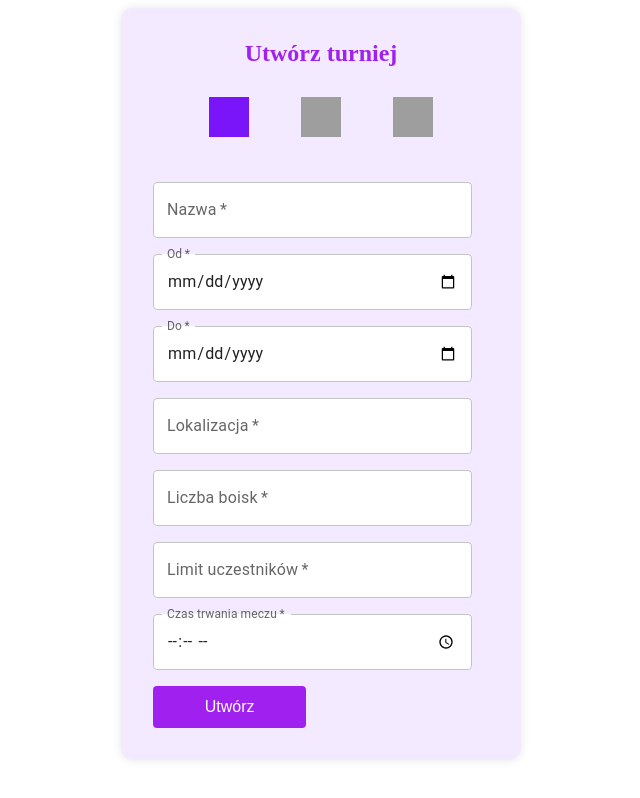
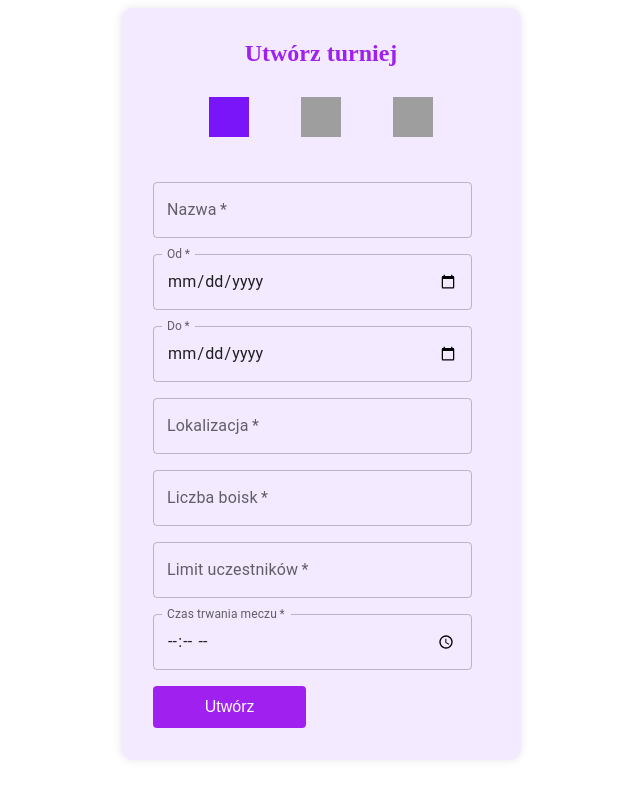
Before and after one commit to pawlowiczf/rock-com, a Next.js app in the folder frontend/: page /CreateTournament in a window 1280 px wide. Shown: the whole page, without its empty margins (319-959 px from the left). Built offline with nearby package versions, Linux system fonts and the light colour scheme; grey boxes are pictures that could not be loaded.

Commit message:
Styling correction

```diff
--- a/frontend/src/pages/CreateTournament.tsx
+++ b/frontend/src/pages/CreateTournament.tsx
@@ -4,12 +4,34 @@ import TennisIcon from "../assets/icons/tennis.svg";
 import PingPongIcon from "../assets/icons/pingpong.svg";
 import BadmintonIcon from "../assets/icons/badminton.svg";
 import TextField from "@mui/material/TextField";
+import z from "zod";
 
 declare global {
     interface Window {
         google: any;
     }
 }
+
+const TournamentSchema = z.object({
+    typeId: z.number(),
+    name: z.string().min(1, "Nazwa jest wymagana"),
+    fromDate: z.string().min(1, "Data rozpoczęcia jest wymagana"),
+    toDate: z.string().min(1, "Data zakończenia jest wymagana"),
+    location: z.string().min(1, "Lokalizacja jest wymagana"),
+    courts: z.string().refine(val => !isNaN(Number(val)) && Number(val) > 0, {
+        message: "Liczba boisk musi być większa od 0",
+    }),
+    participants: z.string().refine(val => !isNaN(Number(val)) && Number(val) > 0, {
+        message: "Limit uczestników musi być większy od 0",
+    }),
+    matchTime: z.string().min(1, "Czas trwania meczu jest wymagany"),
+    streetAddress: z.string().optional(),
+    city: z.string().optional(),
+    postalCode: z.string().optional(),
+}).refine((data) => new Date(data.toDate) > new Date(data.fromDate), {
+    message: "Data zakończenia musi być po dacie rozpoczęcia",
+    path: ["toDate"],
+});
 
 const CreateTournament: React.FC = () => {
     const [formData, setFormData] = useState({
@@ -26,6 +48,8 @@ const CreateTournament: React.FC = () => {
         postalCode: ""
     });
 
+    const [errors, setErrors] = useState<Record<string, string>>({});
+
     const handleChange = (e: React.ChangeEvent<HTMLInputElement>) => {
         const { name, value } = e.target;
         setFormData(prev => ({ ...prev, [name]: value }));
@@ -35,8 +59,28 @@ const CreateTournament: React.FC = () => {
         setFormData(prev => ({ ...prev, typeId: discipline }));
     };
 
+    const validateForm = () => {
+        try {
+            TournamentSchema.parse(formData);
+            setErrors({});
+            return true;
+        } catch (e) {
+            if (e instanceof z.ZodError) {
+                const newErrors: Record<string, string> = {};
+                e.errors.forEach(err => {
+                    const field = err.path[0] as string;
+                    newErrors[field] = err.message;
+                });
+                setErrors(newErrors);
+            }
+            return false;
+        }
+    };
+
     const handleSubmit = async (e: React.FormEvent) => {
         e.preventDefault();
+
+        if (!validateForm()) return;
 
         if (window.google) {
             const geocoder = new window.google.maps.Geocoder();
@@ -45,42 +89,26 @@ const CreateTournament: React.FC = () => {
                 if (status === "OK" && results.length > 0) {
                     const place = results[0];
                     const components = place.address_components;
-                    let city = '';
-                    let postalCode = '';
-                    let streetNumber = '';
-                    let route = '';
+                    let city = '', postalCode = '', streetNumber = '', route = '';
 
                     components.forEach((component: any) => {
                         const types = component.types;
-                        if (types.includes('locality')) {
-                            city = component.long_name;
-                        }
-                        if (types.includes('postal_code')) {
-                            postalCode = component.long_name;
-                        }
-                        if (types.includes('street_number')) {
-                            streetNumber = component.long_name;
-                        }
-                        if (types.includes('route')) {
-                            route = component.long_name;
-                        }
+                        if (types.includes('locality')) city = component.long_name;
+                        if (types.includes('postal_code')) postalCode = component.long_name;
+                        if (types.includes('street_number')) streetNumber = component.long_name;
+                        if (types.includes('route')) route = component.long_name;
                     });
 
                     const streetAddress = `${route} ${streetNumber}`.trim();
 
-                    setFormData(prev => ({
-                        ...prev,
-                        streetAddress,
-                        city,
-                        postalCode
-                    }));
-
-                    submitTournamentData({
+                    const fullData = {
                         ...formData,
                         streetAddress,
                         city,
-                        postalCode
-                    });
+                        postalCode,
+                    };
+
+                    submitTournamentData(fullData);
                 } else {
                     alert("Nie udało się rozpoznać lokalizacji");
                 }
@@ -104,7 +132,6 @@ const CreateTournament: React.FC = () => {
         };
 
         try {
-            console.error("Błąd połączenia", competitionData);
             const response = await fetch("/api/competitions", {
                 method: "POST",
                 headers: {
@@ -114,18 +141,21 @@ const CreateTournament: React.FC = () => {
             });
 
             if (response.ok) {
-                const result = await response.json();
-                console.log("Turniej stworzony", result);
                 alert("Turniej został pomyślnie stworzony!");
             } else {
                 const error = await response.json();
-                console.error("Błąd przy tworzeniu turnieju", error);
+                console.error("Błąd:", error);
                 alert("Wystąpił błąd przy tworzeniu turnieju.");
             }
         } catch (error) {
-            console.error("Błąd połączenia", error);
+            console.error("Błąd połączenia:", error);
             alert("Błąd połączenia z serwerem.");
         }
+    };
+
+    const timeToMinutes = (time: string): number => {
+        const [hours, minutes] = time.split(":").map(Number);
+        return hours * 60 + minutes;
     };
 
     const disciplines = [
@@ -134,24 +164,19 @@ const CreateTournament: React.FC = () => {
         { name: 3, src: BadmintonIcon, alt: "Badminton" },
     ];
 
-    const timeToMinutes = (time: string): number => {
-        const [hours, minutes] = time.split(":").map(Number);
-        return hours * 60 + minutes;
-    };
-
     return (
         <div className="create-tournament-container">
             <div className="create-tournament-window">
                 <h2 className="create-tournament-header">Utwórz turniej</h2>
                 <div className="edit-tournament-scroll-pane">
-
                     <div className="discipline-icons">
                         {disciplines.map(({ name, src, alt }) => (
                             <button
                                 key={name}
                                 type="button"
                                 onClick={() => handleDisciplineSelect(name)}
-                            className={`discipline-icon-button ${formData.typeId === name ? "selected" : ""}`}>
+                                className={`discipline-icon-button ${formData.typeId === name ? "selected" : ""}`}
+                            >
                                 <img src={src} alt={alt} />
                             </button>
                         ))}
@@ -165,6 +190,8 @@ const CreateTournament: React.FC = () => {
                                 name="name"
                                 value={formData.name}
                                 onChange={handleChange}
+                                error={!!errors.name}
+                                helperText={errors.name}
                                 required
                             />
                         </div>
@@ -178,6 +205,8 @@ const CreateTournament: React.FC = () => {
                                 InputLabelProps={{ shrink: true }}
                                 value={formData.fromDate}
                                 onChange={handleChange}
+                                error={!!errors.fromDate}
+                                helperText={errors.fromDate}
                                 required
                             />
                         </div>
@@ -191,6 +220,8 @@ const CreateTournament: React.FC = () => {
                                 InputLabelProps={{ shrink: true }}
                                 value={formData.toDate}
                                 onChange={handleChange}
+                                error={!!errors.toDate}
+                                helperText={errors.toDate}
                                 required
                             />
                         </div>
@@ -202,6 +233,8 @@ const CreateTournament: React.FC = () => {
                                 name="location"
                                 value={formData.location}
                                 onChange={handleChange}
+                                error={!!errors.location}
+                                helperText={errors.location}
                                 required
                             />
                         </div>
@@ -214,6 +247,8 @@ const CreateTournament: React.FC = () => {
                                 name="courts"
                                 value={formData.courts}
                                 onChange={handleChange}
+                                error={!!errors.courts}
+                                helperText={errors.courts}
                                 required
                             />
                         </div>
@@ -226,6 +261,8 @@ const CreateTournament: React.FC = () => {
                                 name="participants"
                                 value={formData.participants}
                                 onChange={handleChange}
+                                error={!!errors.participants}
+                                helperText={errors.participants}
                                 required
                             />
                         </div>
@@ -239,6 +276,8 @@ const CreateTournament: React.FC = () => {
                                 value={formData.matchTime}
                                 onChange={handleChange}
                                 InputLabelProps={{ shrink: true }}
+                                error={!!errors.matchTime}
+                                helperText={errors.matchTime}
                                 required
                             />
                         </div>
--- a/frontend/src/pages/TopBar.tsx
+++ b/frontend/src/pages/TopBar.tsx
@@ -49,7 +49,7 @@ const TopBar: React.FC = () => {
                     <MenuItem onClick={() => handleNavigate('/register/chose-user-type')}>Choose User Type</MenuItem>
                     <MenuItem onClick={() => handleNavigate('/register/judge')}>Judge Licence</MenuItem>
                     <MenuItem onClick={() => handleNavigate('/register/information')}>Register Information</MenuItem>
-                    <MenuItem onClick={() => handleNavigate('/tournaments/new')}>Create Tournament</MenuItem>
+                    <MenuItem onClick={() => handleNavigate('/tournaments/create')}>Create Tournament</MenuItem>
                     <MenuItem onClick={() => handleNavigate('/tournaments/edit')}>Edit Tournament</MenuItem>
                     <MenuItem onClick={() => handleNavigate('/matches/edit')}>Edit Match</MenuItem>
                 </Menu>
--- a/frontend/src/styles/CreateTournament.css
+++ b/frontend/src/styles/CreateTournament.css
@@ -11,6 +11,7 @@
 
 .create-tournament-input-group .MuiTextField-root {
   width: 100%;
+  background-color: transparent;
 }
 
 .create-tournament-header {
@@ -122,9 +123,10 @@
 }
 
 /* Stylowanie MUI TextField dla fioletowych akcentów */
+
 .MuiOutlinedInput-root {
   border-radius: 8px;
-    background-color: white;
+  background-color: A !important;
 }
 
 .MuiOutlinedInput-notchedOutline {
```
Also changed, not shown: 1 other file (tests, documents, lock files or other folders). Lines whose indentation alone changed are shown as unchanged.
